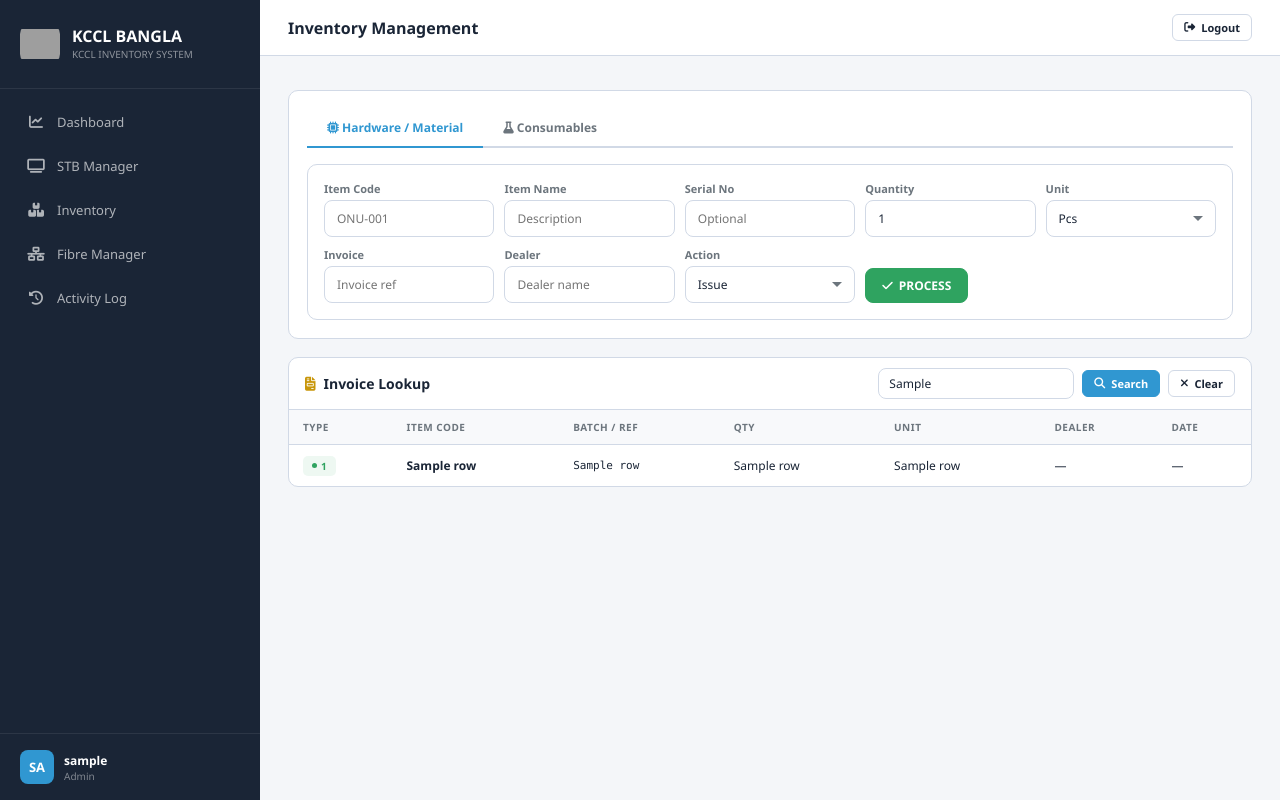
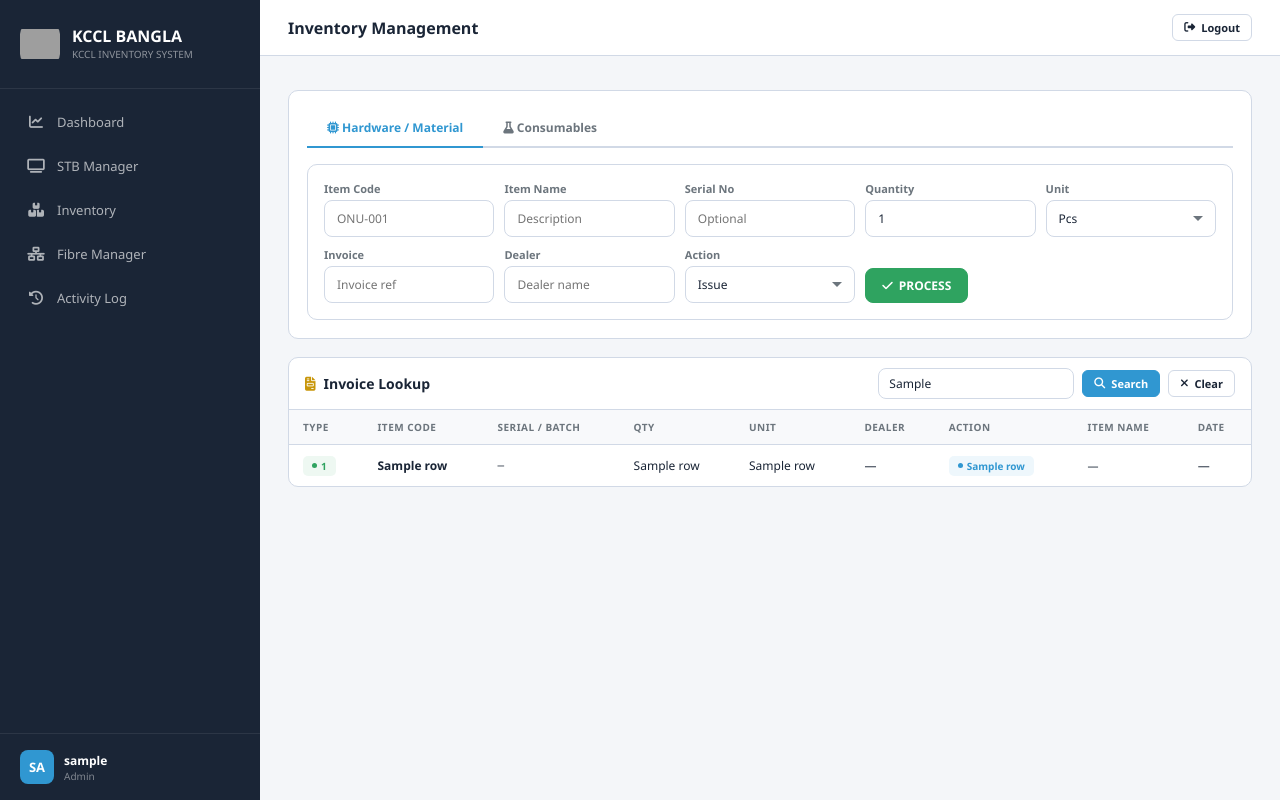
Before and after one commit to ANNU-2025/kccl-tracking-system, a Flask app: template templates/inventory.html in a window 1280 px wide. Run offline with Flask 3, Linux system fonts and the light colour scheme; the visitor is signed in with stand-in values (Sample User, id 1); the template is opened without the code that fills it: most values are stand-ins (such as "Sample title", 1, 10 or a date in 2020); some libraries are stand-ins or nearby versions; some web fonts are replaced; grey boxes are pictures that could not be loaded.

Commit message:
Update inventory.html

```diff
--- a/templates/inventory.html
+++ b/templates/inventory.html
@@ -9,11 +9,11 @@
         <button class="tab-btn" onclick="switchTab(this,'conTab')"><i class="fas fa-flask"></i> Consumables</button>
     </div>
     <div id="matTab" class="tab-panel active" style="padding-top:16px">
-        <form method="POST">
+        <form method="POST" id="matForm">
             <input type="hidden" name="form_type" value="material">
             <div class="fbar" style="margin-bottom:0">
-                <div class="fg" style="margin-bottom:0"><label class="fl">Item Code</label><input type="text" name="m_c" class="fi" placeholder="ONU-001" required></div>
-                <div class="fg" style="margin-bottom:0"><label class="fl">Item Name</label><input type="text" name="m_n" class="fi" placeholder="Description"></div>
+                <div class="fg" style="margin-bottom:0"><label class="fl">Item Code</label><input type="text" name="m_c" id="m_c" class="fi" placeholder="ONU-001" required></div>
+                <div class="fg" style="margin-bottom:0"><label class="fl">Item Name</label><input type="text" name="m_n" id="m_n" class="fi" placeholder="Description"></div>
                 <div class="fg" style="margin-bottom:0"><label class="fl">Serial No</label><input type="text" name="m_s" class="fi" placeholder="Optional"></div>
                 <div class="fg" style="margin-bottom:0"><label class="fl">Quantity</label><input type="number" name="m_qty" class="fi" value="1" min="1"></div>
                 <div class="fg" style="margin-bottom:0"><label class="fl">Unit</label><select name="m_unit" class="fs"><option>Pcs</option><option>Box</option><option>Set</option></select></div>
@@ -25,11 +25,11 @@
         </form>
     </div>
     <div id="conTab" class="tab-panel" style="padding-top:16px">
-        <form method="POST">
+        <form method="POST" id="conForm">
             <input type="hidden" name="form_type" value="consumable">
             <div class="fbar" style="margin-bottom:0">
-                <div class="fg" style="margin-bottom:0"><label class="fl">Item Code</label><input type="text" name="c_item" class="fi" placeholder="SPLITTER-2W" required></div>
-                <div class="fg" style="margin-bottom:0"><label class="fl">Item Name</label><input type="text" name="c_name" class="fi" placeholder="Description"></div>
+                <div class="fg" style="margin-bottom:0"><label class="fl">Item Code</label><input type="text" name="c_item" id="c_item" class="fi" placeholder="SPLITTER-2W" required></div>
+                <div class="fg" style="margin-bottom:0"><label class="fl">Item Name</label><input type="text" name="c_name" id="c_name" class="fi" placeholder="Description"></div>
                 <div class="fg" style="margin-bottom:0"><label class="fl">Batch ID</label><input type="text" name="c_batch" class="fi" placeholder="Batch ref" required></div>
                 <div class="fg" style="margin-bottom:0"><label class="fl">Quantity</label><input type="number" name="c_qty" class="fi" placeholder="0" step="0.1" required></div>
                 <div class="fg" style="margin-bottom:0"><label class="fl">Unit</label><select name="c_unit" class="fs"><option>Pcs</option><option>Meter</option><option>Litre</option><option>Kg</option><option>Roll</option></select></div>
@@ -41,7 +41,24 @@
         </form>
     </div>
 </div>
-<script>function switchTab(btn,id){document.querySelectorAll('.tab-btn').forEach(function(t){t.classList.remove('active')});document.querySelectorAll('.tab-panel').forEach(function(t){t.classList.remove('active')});btn.classList.add('active');document.getElementById(id).classList.add('active')}</script>
+<script>
+function switchTab(btn,id){document.querySelectorAll('.tab-btn').forEach(function(t){t.classList.remove('active')});document.querySelectorAll('.tab-panel').forEach(function(t){t.classList.remove('active')});btn.classList.add('active');document.getElementById(id).classList.add('active')}
+
+// Item Code Memory - auto fill item name from last used
+(function(){
+    function getMap(k){try{return JSON.parse(localStorage.getItem(k))||{}}catch(e){return{}}}
+    function saveMap(k,m){try{localStorage.setItem(k,JSON.stringify(m))}catch(e){}}
+    var matMap=getMap('kccl_mat_names'), conMap=getMap('kccl_con_names');
+    var mc=document.getElementById('m_c'), mn=document.getElementById('m_n');
+    var cc=document.getElementById('c_item'), cn=document.getElementById('c_name');
+    if(mc&&mn){mc.addEventListener('change',function(){var c=this.value.trim().toUpperCase();if(c&&matMap[c])mn.value=matMap[c]})}
+    if(cc&&cn){cc.addEventListener('change',function(){var c=this.value.trim().toUpperCase();if(c&&conMap[c])cn.value=conMap[c]})}
+    var mf=document.getElementById('matForm');
+    if(mf){mf.addEventListener('submit',function(){var c=mc.value.trim().toUpperCase(),n=mn.value.trim().toUpperCase();if(c&&n){matMap[c]=n;saveMap('kccl_mat_names',matMap)}})}
+    var cf=document.getElementById('conForm');
+    if(cf){cf.addEventListener('submit',function(){var c=cc.value.trim().toUpperCase(),n=cn.value.trim().toUpperCase();if(c&&n){conMap[c]=n;saveMap('kccl_con_names',conMap)}})}
+})();
+</script>
 
 <div class="tw">
     <div class="tw-bar">
@@ -57,27 +74,29 @@
         {% if inv_results %}
         <div class="tw-hscroll">
             <table>
-                <thead><tr><th>Type</th><th>Item Code</th><th>Batch / Ref</th><th>Qty</th><th>Unit</th><th>Dealer</th><th>Date</th></tr></thead>
+                <thead><tr><th>Type</th><th>Item Code</th><th>Serial / Batch</th><th>Qty</th><th>Unit</th><th>Dealer</th><th>Action</th><th>Item Name</th><th>Date</th></tr></thead>
                 <tbody>
                 {% for row in inv_results %}
                     <tr>
                         <td>{% if row[0]=='Material' %}<span class="bg bg-blue"><span class="bd"></span>{{ row[0] }}</span>{% else %}<span class="bg bg-green"><span class="bd"></span>{{ row[0] }}</span>{% endif %}</td>
                         <td style="font-weight:600">{{ row[1] }}</td>
-                        <td style="font-family:Consolas,monospace;font-size:11px">{{ row[2] }}</td>
+                        <td style="font-family:Consolas,monospace;font-size:11px">{{ row[2] or '—' }}</td>
                         <td>{{ row[3] }}</td>
                         <td>{{ row[4] }}</td>
                         <td>{{ row[5] or '—' }}</td>
-                        <td>{{ row[6].strftime('%d-%b-%Y %H:%M') if row[6] else '—' }}</td>
+                        <td>{% if row[6]=='Add New' %}<span class="bg bg-green"><span class="bd"></span>{{ row[6] }}</span>{% elif row[6]=='Issue' %}<span class="bg bg-yellow"><span class="bd"></span>{{ row[6] }}</span>{% else %}<span class="bg bg-blue"><span class="bd"></span>{{ row[6] }}</span>{% endif %}</td>
+                        <td style="font-size:11px">{{ row[7] or '—' }}</td>
+                        <td>{{ row[8].strftime('%d-%b-%Y %H:%M') if row[8] else '—' }}</td>
                     </tr>
                 {% endfor %}
                 </tbody>
             </table>
         </div>
         {% else %}
-        <div class="empty"><i class="fas fa-file-circle-xmark"></i><h3>No Records Found</h3><p>No upload found for invoice <strong>{{ inv_search }}</strong></p></div>
+        <div class="empty"><i class="fas fa-file-circle-xmark"></i><h3>No Records Found</h3><p>No records found for invoice <strong>{{ inv_search }}</strong></p></div>
         {% endif %}
     {% else %}
-    <div class="empty"><i class="fas fa-file-invoice"></i><h3>Search for Invoices</h3><p>Enter an invoice number to see original upload details</p></div>
+    <div class="empty"><i class="fas fa-file-invoice"></i><h3>Search for Invoices</h3><p>Enter an invoice number to see all transactions</p></div>
     {% endif %}
 </div>
 {% endblock %}
```
